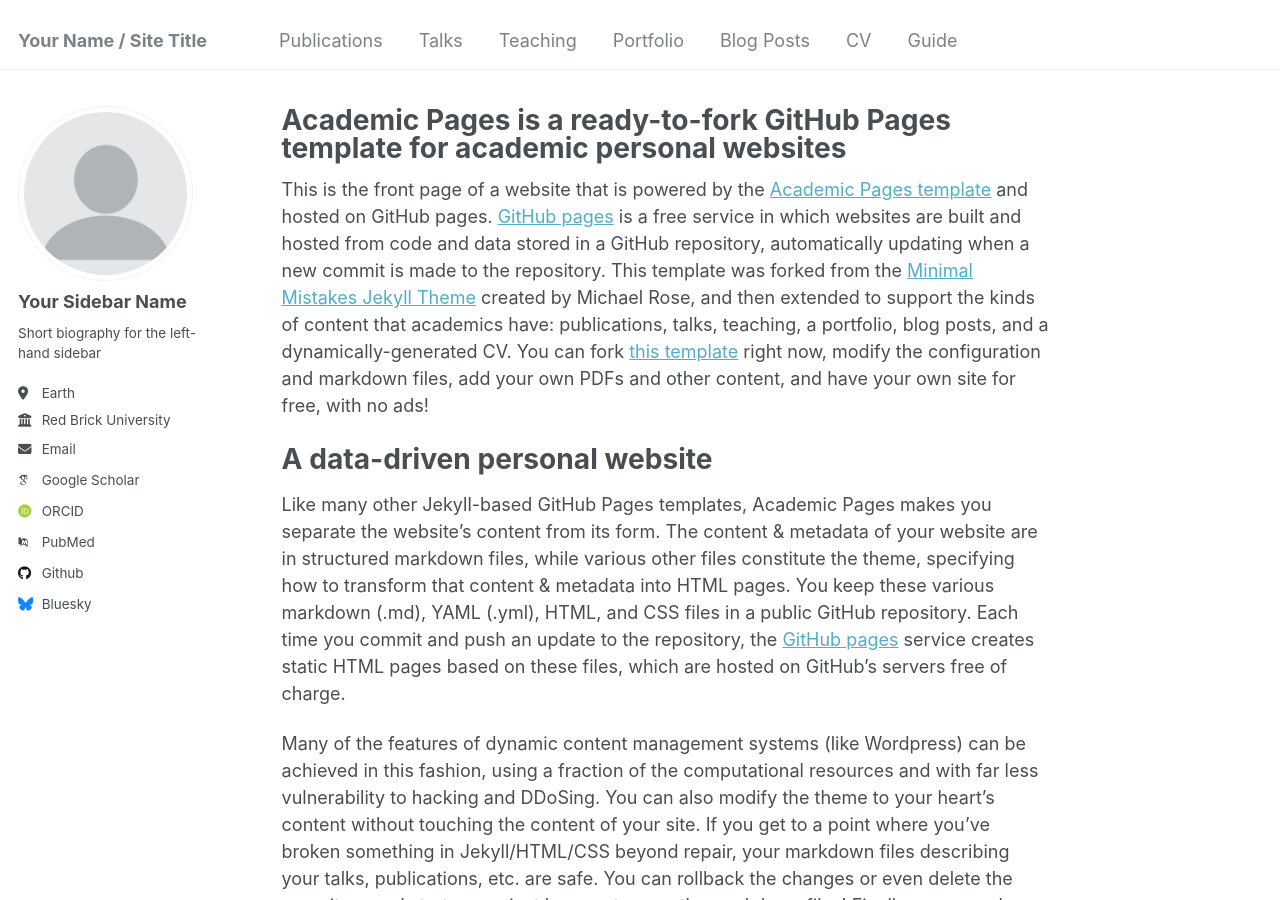
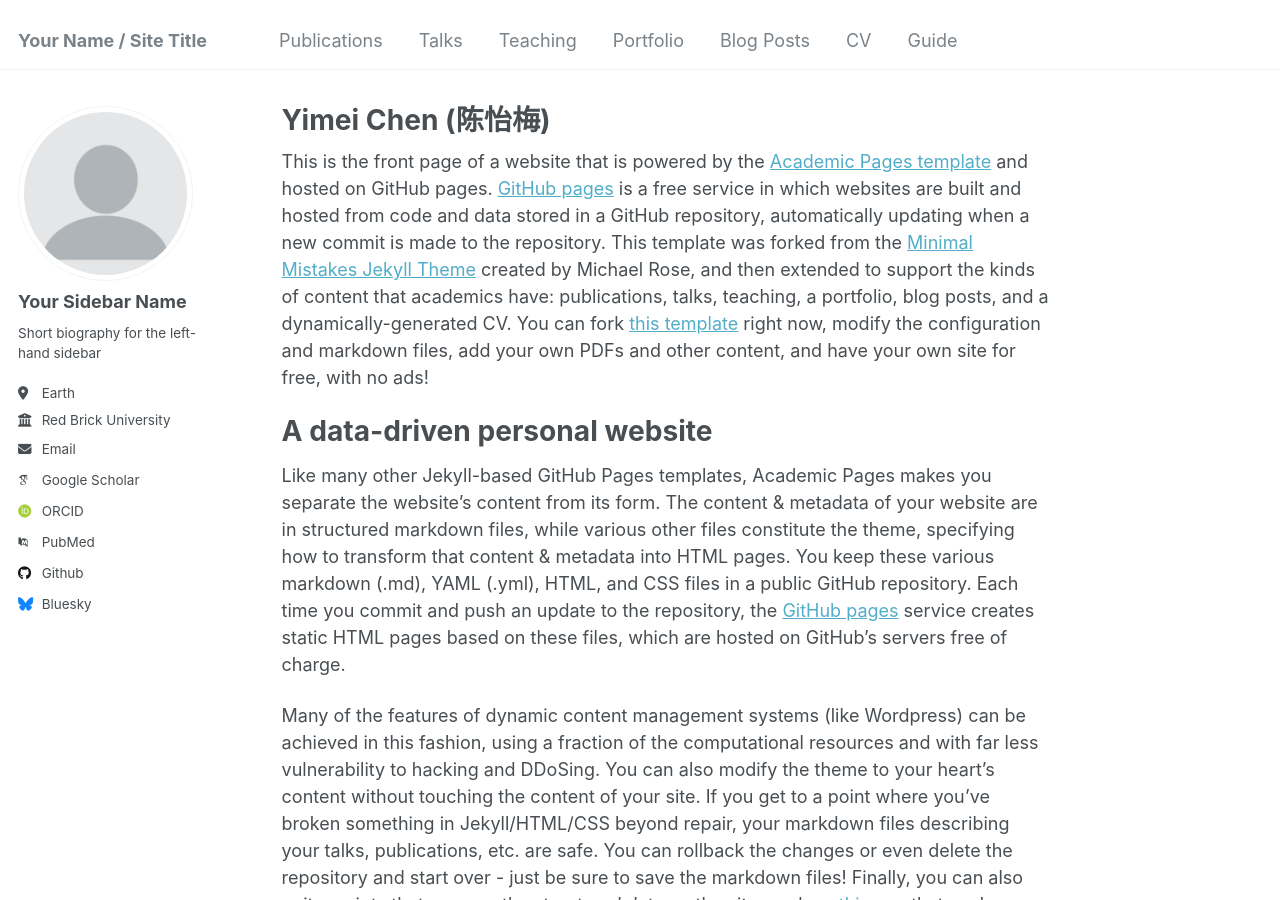
Before and after one commit to cym-network/cym-network.github.io, a Jekyll site: the page built from _pages/about.md, in a window 1280 px wide and 900 px high. Built offline with Jekyll 4.4.1, drawn with Linux system fonts in a browser that asks for light colours; some web fonts are replaced.

Commit message:
Update about.md

```diff
--- a/_pages/about.md
+++ b/_pages/about.md
@@ -1,6 +1,6 @@
 ---
 permalink: /
-title: "Academic Pages is a ready-to-fork GitHub Pages template for academic personal websites"
+title: "Yimei Chen (陈怡梅)"
 author_profile: true
 redirect_from:
   - /about/
```
